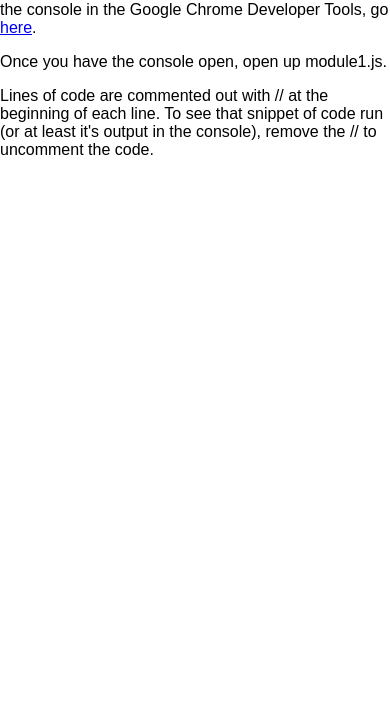
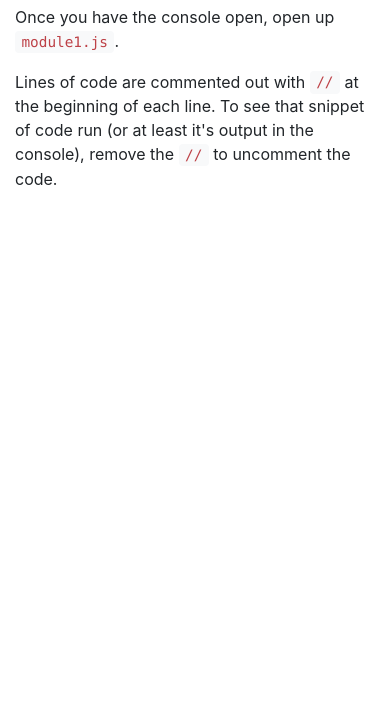
Before and after one commit to amajor/course-programming, a plain HTML site: page lessons/module1/index.html in a window 390 px wide. Shown: the part 135-844 px from the top of the page. Drawn offline with nearby package versions, Linux system fonts and the light colour scheme.

Commit message:
Switch to bootstrap.css
I originally didn’t want to add the extra bloat that Bootstrap brings
to a project since we didn’t *need* it, but it provides some nice
responsiveness, styling, and is a good tool for beginning programmers
to be aware to give their projects at least minimal style.

```diff
--- a/lessons/module1/index.html
+++ b/lessons/module1/index.html
@@ -1,10 +1,17 @@
 <!DOCTYPE html>
-<html>
+<html lang="en">
   <head>
-    <title>Module 1</title>
-    <link rel="stylesheet" href="style.css">
+    <!-- Required meta tags -->
+    <meta charset="utf-8">
+    <meta name="viewport" content="width=device-width, initial-scale=1, shrink-to-fit=no">
+
+    <!-- Bootstrap CSS -->
+    <link rel="stylesheet" href="https://maxcdn.bootstrapcdn.com/bootstrap/4.0.0-beta/css/bootstrap.min.css" integrity="sha384-/Y6pD6FV/Vv2HJnA6t+vslU6fwYXjCFtcEpHbNJ0lyAFsXTsjBbfaDjzALeQsN6M" crossorigin="anonymous">
   </head>
   <body>
+    <div class="container">
+      <div class="row">
+        <div class="col">
 
     <h1 id='title'>Module 1</h1>
 
@@ -21,8 +28,11 @@
       each line. To see that snippet of code run (or at least it's output in
       the console), remove the <code>//</code> to uncomment the code.
     </p>
+        </div>
+      </div>
+    </div>
 
-    <!-- This imports the scripts that we're writing in main.js -->
+    <!-- This imports the scripts that we're writing in module1.js -->
     <script src="module1.js"></script>
   </body>
 </html>
--- a/lessons/module1/style.css
+++ /dev/null
@@ -1,11 +0,0 @@
-* {
-  font-family: sans-serif;
-}
-
-body {
-  width: 50%;
-  min-width: 400px;
-  margin-left: auto;
-  margin-right: auto;
-  margin-top: 60px;
-}
```
